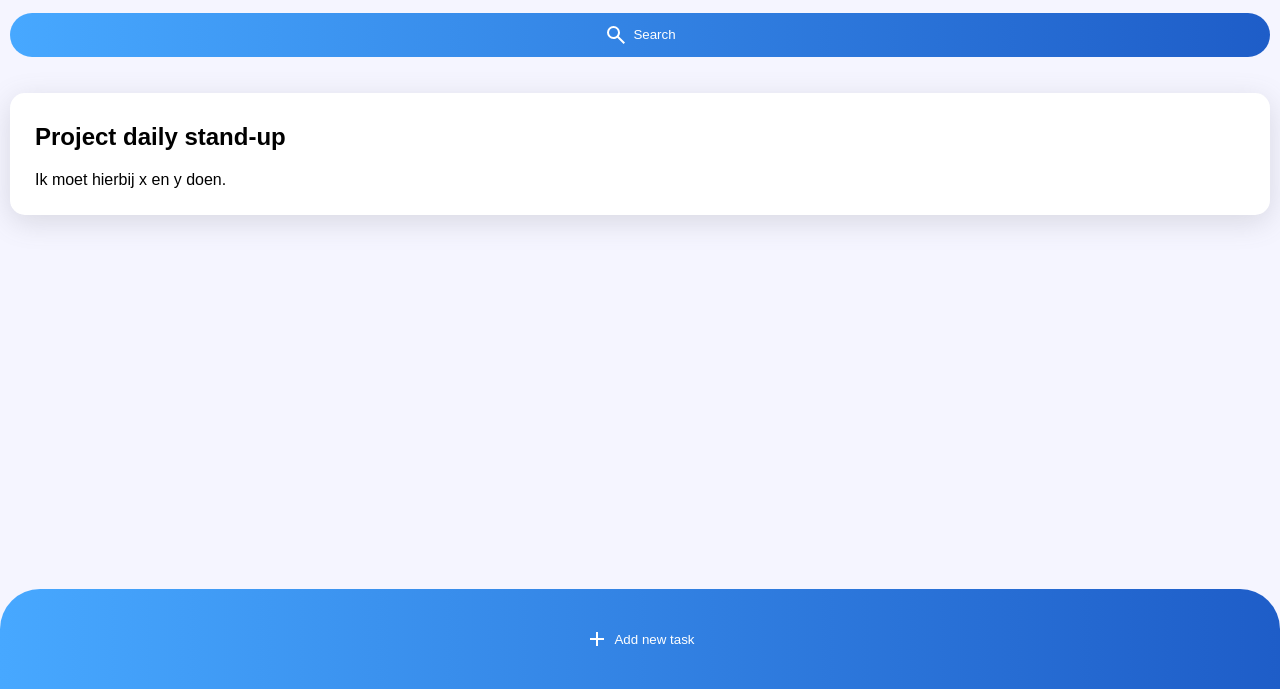
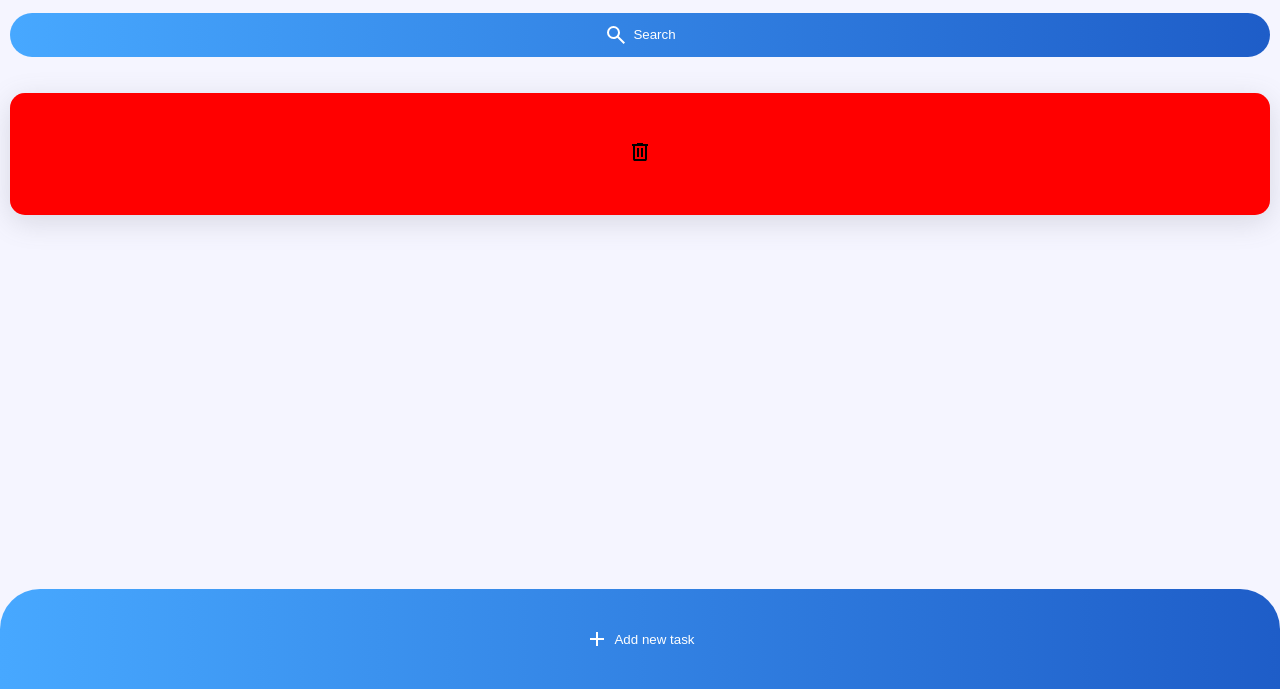
Before and after one commit to Manueldh/TODO-list_app, a plain HTML site: page index.html in a window 1280 px wide. Shown: the part 111-800 px from the top of the page. Drawn offline with Linux system fonts and the light colour scheme; no server answers.

Commit message:
Delete not registering eventlistener

```diff
--- a/index.html
+++ b/index.html
@@ -23,6 +23,11 @@
             <li>
                 <h2>Project daily stand-up</h2>
                 <p>Ik moet hierbij x en y doen.</p>
+                <div class="list-overlay">
+                    <button id="deleteListItem">
+                        <img src="./images/delete-icon.svg">
+                    </button>
+                </div>
             </li>
         </ol>
     </div>
--- a/scripts.js
+++ b/scripts.js
@@ -42,7 +42,6 @@ closeOverlay.addEventListener("click", function(){
     overlay.classList.remove("open")
 })
 
-
 const saveBtn = document.getElementById("save-btn")
 let listArray = [
     {
@@ -50,7 +49,6 @@ let listArray = [
     "notes": "note"
     }
 ]
-
 
 function createOl() {
   onValue(toDoListInDB, (snapshot) => {
@@ -76,16 +74,10 @@ function createOl() {
 // Zorgt ervoor dat de database correct gedisplayed wordt.
 createOl()
 
-// Als er geklikt wordt dan wordt de input naar de databse gestuurd, dan wordt de createOl() functie geroepen zodat de database weer gedisplayed wordt. En ook wordt de overlay gesloten.
+// Als er geklikt wordt dan wordt de input naar de database gestuurd, dan wordt de createOl() functie geroepen zodat de database weer gedisplayed wordt. En ook wordt de overlay gesloten.
 saveBtn.addEventListener("click", function(){
     const inputTask = document.getElementById("input-task").value
     const inputNotes = document.getElementById("input-notes").value
-
-    // listArray.unshift({
-    //     "task": `${inputTask}`,
-    //     "notes": `${inputNotes}`
-    // })
-    // listArray.forEach((element) => console.log(element.task))
 
     push(toDoListInDB, {
         "task": `${inputTask}`,
@@ -94,6 +86,14 @@ saveBtn.addEventListener("click", function(){
 
     createOl()
     overlay.classList.remove("open")
+})
 
 
+// Delete functie
+
+document.addEventListener("DOMContentLoaded", function(){
+  const deleteBtn = document.getElementById("deleteListItem")
+  deleteBtn.addEventListener("click", function(){
+    console.log("test")
+  })
 })
--- a/styles.css
+++ b/styles.css
@@ -96,8 +96,8 @@ button:hover {
 
 ol {
     padding: 0;
-    display: flex;
-    flex-direction: column-reverse;
+    /* display: flex; */
+    /* flex-direction: column-reverse; */
 }
 
 li {
@@ -107,4 +107,23 @@ li {
     border-radius: 15px;
     box-shadow: rgba(100, 100, 111, 0.2) 0px 7px 29px 0px;
     margin-bottom: 20px;
+    position: relative;
 }
+
+.list-overlay {
+    width: 100%;
+    position: absolute;
+    background-color: rgba(255, 0, 0, 0.338);
+    top: 0;
+    margin: 0px -25px;
+    height: 100%;
+    border-radius: 15px;
+    z-index: 56;
+}
+
+#deleteListItem {
+    background-color: red;
+    width: 100%;
+    height: 100%;
+    border-radius: 15px;
+}
```
Also changed, not shown: images/delete-icon.svg (added), 1 other file.
